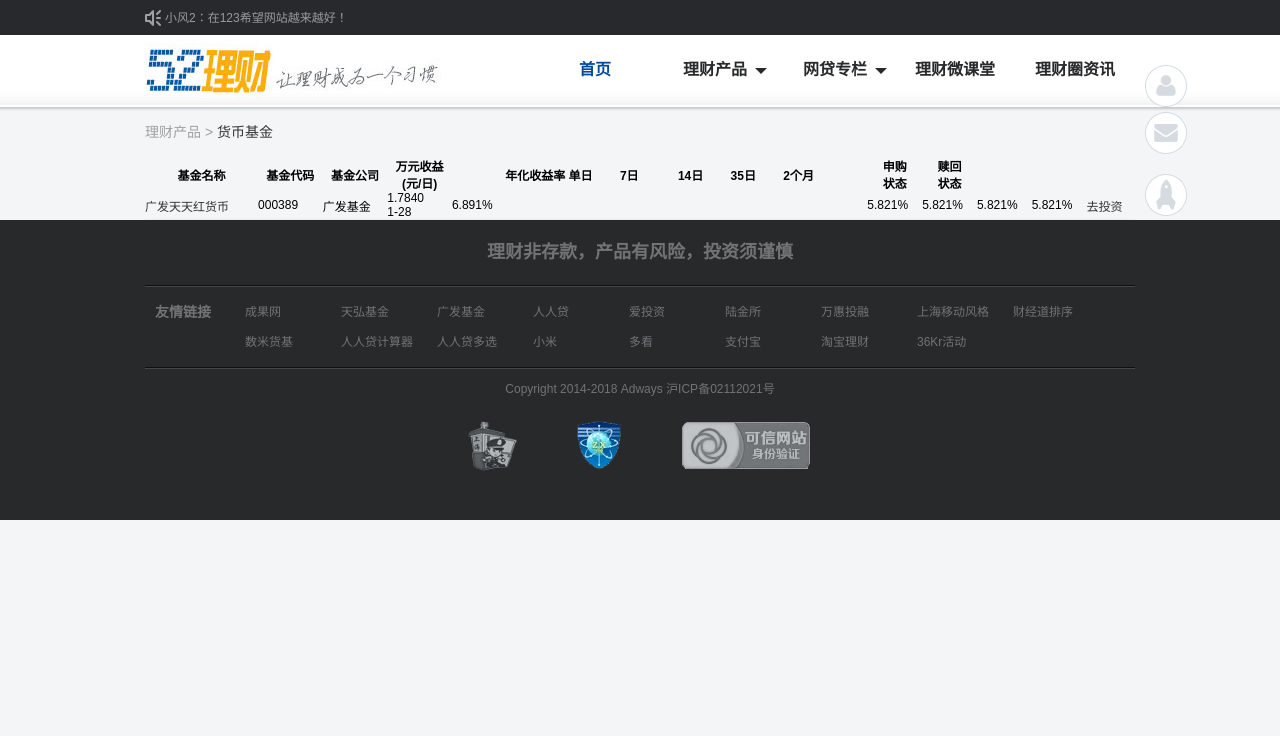
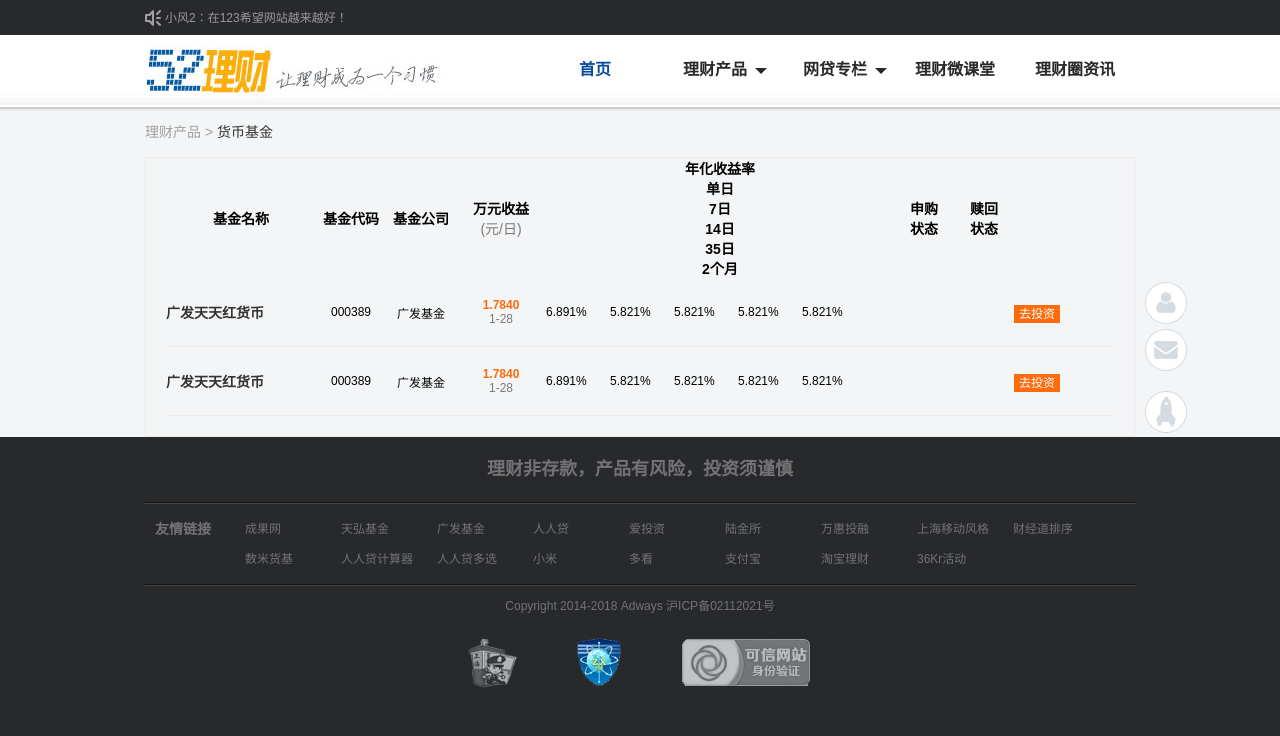
Before and after one commit to iourt/dev, a PHP site: page /finances_01.php in a window 1280 px wide. Shown: the top 736 px of the page. Run offline with PHP 8.4, Linux system fonts and the light colour scheme.

Commit message:
add code

```diff
--- a/finances_01.php
+++ b/finances_01.php
@@ -4,35 +4,67 @@
 	<div>理财产品 > <a href="">货币基金</a></div>
 </div>
 
-
 <div class="wrap clearfix">
+	<div class="border_01">
 		<table class="table_list_01" cellspacing="0" cellpadding="0">
 		<tr>
 			<th>基金名称</th>
 			<th>基金代码</th>
 			<th>基金公司</th>
-		<th>万元收益<br>(元/日)</th>
 			<th>
-			年化收益率
-			单日　　      7日　　　  14日　　    35日　　   2个月
+				万元收益<br>
+				<span class="color_gray">(元/日)</span>
+			</th>
+			<th colspan="5">
+				年化收益率<br>
+				<ul>
+					<li>单日</li>
+					<li>7日</li>
+					<li>14日</li>
+					<li>35日</li>
+					<li>2个月</li>
+					<li></li>
+				</ul>
 			</th>
 			<th>申购<br>状态</th>
 			<th>赎回<br>状态</th>
+			<th></th>
 		</tr>
 		<tr>
-		<td><a href="">广发天天红货币</a></td>
-		<td>000389</td>
-		<td>广发基金</td>
-		<td>1.7840<br>1-28</td>
-		<td>6.891%</td>
-		<td>5.821%</td>
-		<td>5.821%</td>
-		<td>5.821%</td>
-		<td>5.821%</td>
-		<td></td>
-		<td></td>
-		<td><a href="">去投资</a></td>
+			<td class="col col_01"><a href="">广发天天红货币</a></td>
+			<td class="col col_02">000389</td>
+			<td class="col col_03">广发基金</td>
+			<td class="col col_04">
+				<strong>1.7840</strong><br>
+				<span class="color_gray">1-28</span>
+			</td>
+			<td class="col col_05">6.891%</td>
+			<td class="col col_06">5.821%</td>
+			<td class="col col_07">5.821%</td>
+			<td class="col col_08">5.821%</td>
+			<td class="col col_09">5.821%</td>
+			<td class="col col_10"></td>
+			<td class="col col_11"></td>
+			<td class="col col_12"><a href="">去投资</a></td>
+		</tr>
+		<tr>
+			<td class="col col_01"><a href="">广发天天红货币</a></td>
+			<td class="col col_02">000389</td>
+			<td class="col col_03">广发基金</td>
+			<td class="col col_04">
+				<strong>1.7840</strong><br>
+				<span class="color_gray">1-28</span>
+			</td>
+			<td class="col col_05">6.891%</td>
+			<td class="col col_06">5.821%</td>
+			<td class="col col_07">5.821%</td>
+			<td class="col col_08">5.821%</td>
+			<td class="col col_09">5.821%</td>
+			<td class="col col_10"></td>
+			<td class="col col_11"></td>
+			<td class="col col_12"><a href="">去投资</a></td>
 		</tr>
 		</table>
 	</div>
+</div>
 <?php include 'public_footer.php'; ?>
--- a/public_header.php
+++ b/public_header.php
@@ -27,8 +27,8 @@
             <div class="header_logo_div">
                 <img src="themes/images/logo.jpg" alt="" />
                 <ul>
-                    <li class="current"><a href="">首页</a></li>
-                    <li class="menu_icon">
+                    <li class="menu_home current"><a href="">首页</a></li>
+                    <li class="menu_home menu_icon">
                         理财产品
                         <div class="sub_menu">
                             <div class="sub_menu_t"></div>
@@ -40,7 +40,7 @@
                             </div>
                         </div>
                     </li>
-                    <li class="menu_icon">
+                    <li class="menu_home menu_icon">
                         网贷专栏
                         <div class="sub_menu">
                             <div class="sub_menu_t"></div>
--- a/themes/global.css
+++ b/themes/global.css
@@ -10,9 +10,84 @@
 }
 
 
+.border_01{
+	border:1px solid #ebebeb; padding:0 20px 20px;
+}
+
 .table_list_01{
 	width:100%;
 }
+	.table_list_01 th{
+		font-size:14px;
+	}
 	.table_list_01 td{
-		border-bottom:1px solid #ebebeb;
+		border-bottom:1px solid #ebebeb; height:68px;
 	}
+	.table_list_01 .col_01{
+		width:150px; font-size:14px; font-weight:bold;
+	}
+	.table_list_01 .col_02,
+	.table_list_01 .col_03{
+		width:70px; text-align:center;
+	}
+	.table_list_01 .col_04{
+		width:90px; text-align:center; color:#fb6b0d;
+	}
+	.table_list_01 .col_05,
+	.table_list_01 .col_06,
+	.table_list_01 .col_07,
+	.table_list_01 .col_08{
+		width:64px;
+	}
+	.table_list_01 .col_09{
+		width:92px;
+	}
+	.table_list_01 .col_10{
+		width:60px;
+	}
+	.table_list_01 .col_11{
+		width:60px;
+	}
+	.table_list_01 .col_12 a{
+		background:#fe6b0c; padding:2px 5px; color:#fff;
+	}
+	.table_list_01 .col_12 a:hover{ background:#ba0001; }
+
+
+.list_art_01{
+
+}
+	.list_art_01 li{
+		border-bottom:1px solid #ebebeb; height:68px;
+	}
+	.list_art_01 li .col{
+		float:left;
+	}
+	.list_art_01 li .col_01{
+		width:150px; font-size:14px; font-weight:bold;
+	}
+	.list_art_01 li .col_02,
+	.list_art_01 li .col_03{
+		width:70px; text-align:center;
+	}
+	.list_art_01 li .col_04{
+		width:90px; text-align:center;
+	}
+	.list_art_01 li .col_05,
+	.list_art_01 li .col_06,
+	.list_art_01 li .col_07,
+	.list_art_01 li .col_08{
+		width:64px;
+	}
+	.list_art_01 li .col_09{
+		width:92px;
+	}
+	.list_art_01 li .col_10{
+		width:60px;
+	}
+	.list_art_01 li .col_11{
+		width:60px;
+	}
+	.list_art_01 li .col_12{
+
+	}
```
Lines whose indentation alone changed are shown as unchanged.
